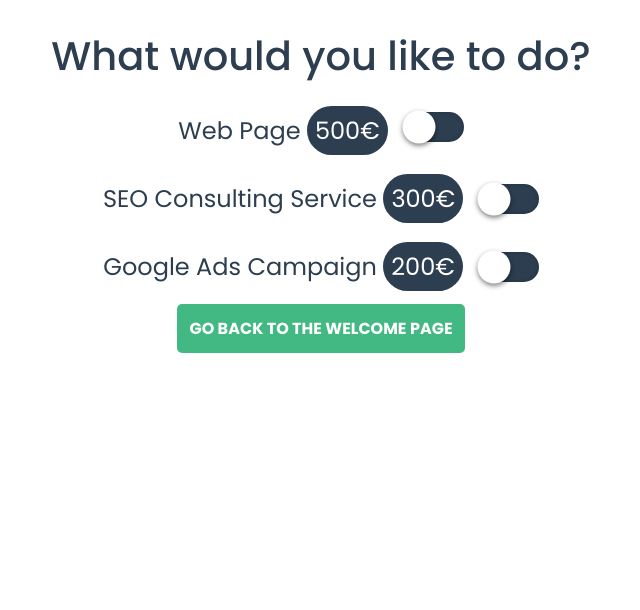
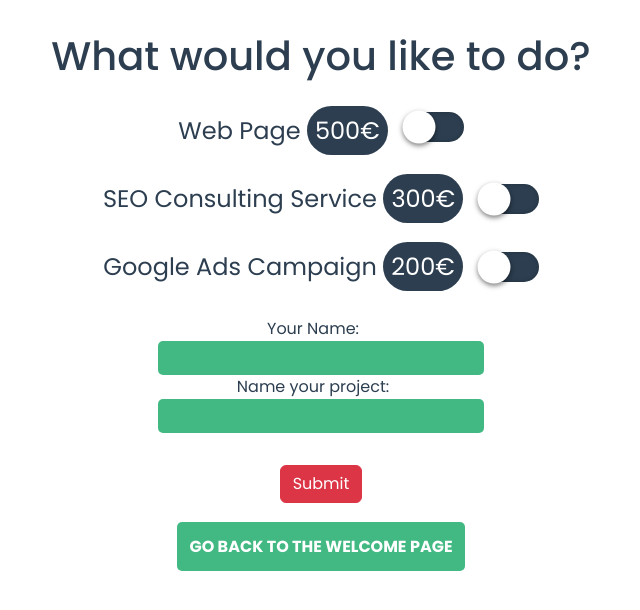
Before and after one commit to ViuCoding/Sprint-7, a Vue app: page / in a window 1280 px wide. Both pictures are taken after a click on the link "GET YOUR QUOTE". Shown: the top 610 px of the page, without its empty margins (319-959 px from the left). Built offline with nearby package versions, Linux system fonts and the light colour scheme.

Commit message:
Working on EX 6, fix the styling

```diff
--- a/src/components/DisplayQuotes.vue
+++ b/src/components/DisplayQuotes.vue
@@ -1,13 +1,15 @@
 <template>
+  <div v-for="quote in quoteList" :key="quote">
+    <h5>{{ quote.name }}</h5>
+    <p>{{quote.project}}</p>
 
+  </div>
 </template>
 
 <script>
 export default {
-
-}
+  props: ["quoteList"],
+};
 </script>
 
-<style>
-
-</style>
+<style></style>
--- a/src/views/HomeView.vue
+++ b/src/views/HomeView.vue
@@ -1,6 +1,6 @@
 <template>
-  <!-- <form @submit.prevent="handleSubmit"> -->
-  <form>
+  <form @submit.prevent="handleSubmit">
+    <!-- <form> -->
     <div class="price-query">
       <h1>What would you like to do?</h1>
       <div class="input-box">
@@ -22,19 +22,19 @@
       </div>
     </div>
 
-    <!-- <div class="client-info input-box">
-      <label for="name">Your Name: </label>
-      <input type="text" id="name" v-model="userName" required />
-      <label for="project">Name your project: </label>
+    <div class="client-info input-box">
+      <label class="client-label" for="client-name">Your Name: </label>
+      <input type="text" id="client-name" v-model="userName" required />
+      <label class="client-label" for="project">Name your project: </label>
       <input type="text" id="project" v-model="projectName" required />
-    </div> -->
+    </div>
 
-    <!-- <button class="btn btn-danger">Submit</button> -->
+    <button class="btn btn-danger">Submit</button>
   </form>
 
   <h2 v-if="totalQuote" class="total">Total: {{ totalQuote }}€</h2>
 
-  <!-- <DisplayQuotes :quoteList="quoteList" /> -->
+  <DisplayQuotes v-if="quoteList.length" :quoteList="quoteList" />
 </template>
 
 <script>
@@ -82,16 +82,19 @@
       this.calculateTotal();
     },
 
-    // handleSubmit() {
-    //   console.log("Form submitted");
-    //   this.quoteList.push({
-    //     name: this.userName,
-    //     project: this.projectName,
-    //     total: this.totalQuote,
-    //   });
+    handleSubmit() {
+      console.log("Form submitted");
+      this.quoteList.push({
+        name: this.userName,
+        project: this.projectName,
+        total: this.totalQuote,
+      });
 
-    //   console.log(this.quoteList);
-    // },
+      this.userName = "";
+      this.projectName = "";
+
+      console.log(this.quoteList);
+    },
   },
 };
 </script>
@@ -118,7 +121,6 @@
 }
 
 .client-info {
-  display: flex;
   flex-direction: column;
 }
 
@@ -172,4 +174,8 @@
   padding: 8px;
   border-radius: 30px;
 }
+
+.client-label {
+  font-size: 1rem;
+}
 </style>
```
